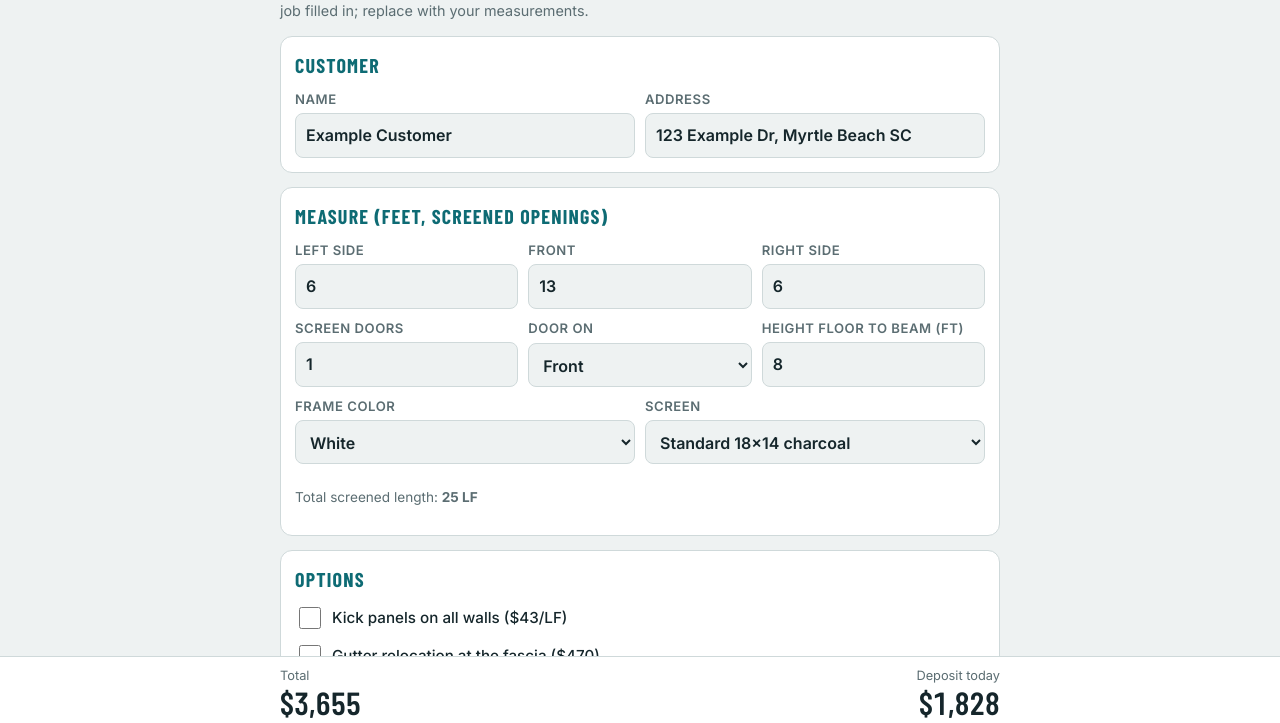
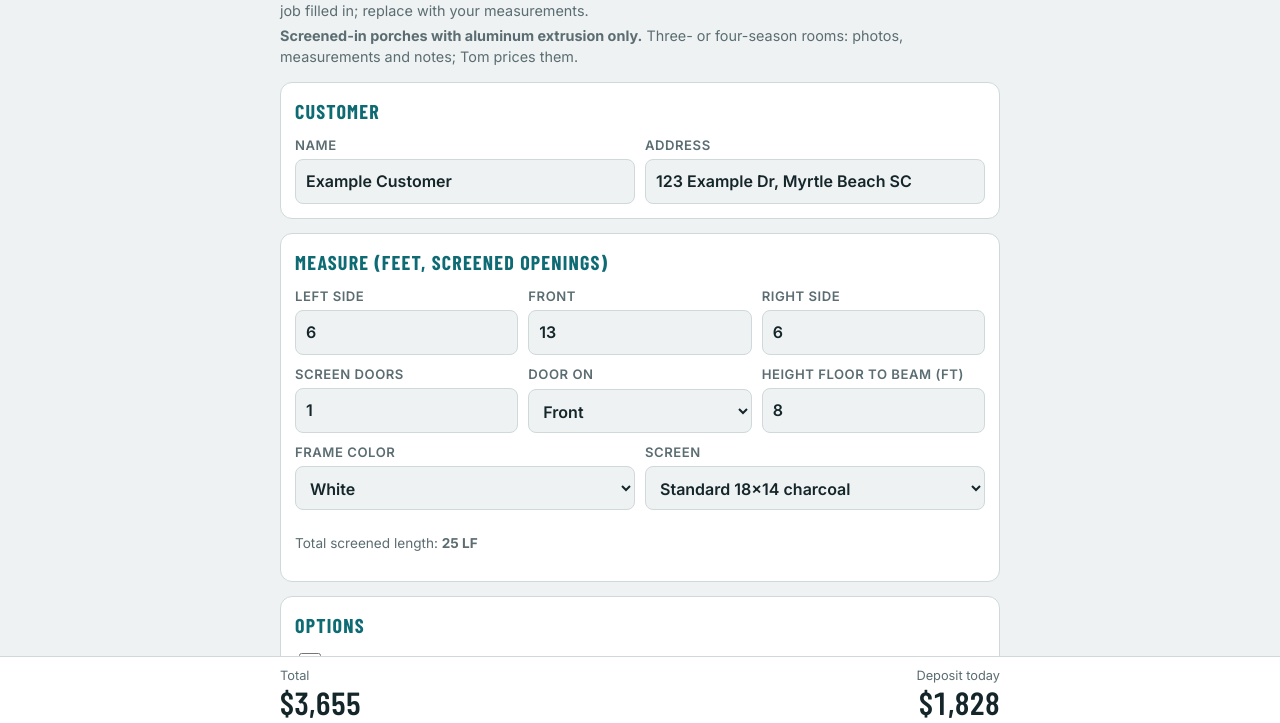
Before and after one commit to shipleygroup1-lab/simplyenclosuresmb.com, a plain HTML site: page quote-tool.html in a window 1280 px wide. Shown: the part 72-795 px from the top of the page. Drawn offline with nearby package versions, Linux system fonts and the light colour scheme.

Commit message:
Quote tool: aluminum screened porches only (3/4-season = Tom prices)

```diff
--- a/quote-tool.html
+++ b/quote-tool.html
@@ -45,7 +45,7 @@ body{margin:0}[hidden]{display:none!important}</style></head><body>
 <div class="wrap">
 <header>
   <h1>Porch Quote Builder</h1>
-  <p>Simply Enclosures · on-site screened porch quote, drawing, rendering prompt and proposal text. Example job filled in; replace with your measurements.</p>
+  <p>Simply Enclosures · on-site screened porch quote, drawing, rendering prompt and proposal text. Example job filled in; replace with your measurements.</p><p><b>Screened-in porches with aluminum extrusion only.</b> Three- or four-season rooms: photos, measurements and notes; Tom prices them.</p>
 </header>
 
 <section class="panel" aria-labelledby="h-cust">
```
